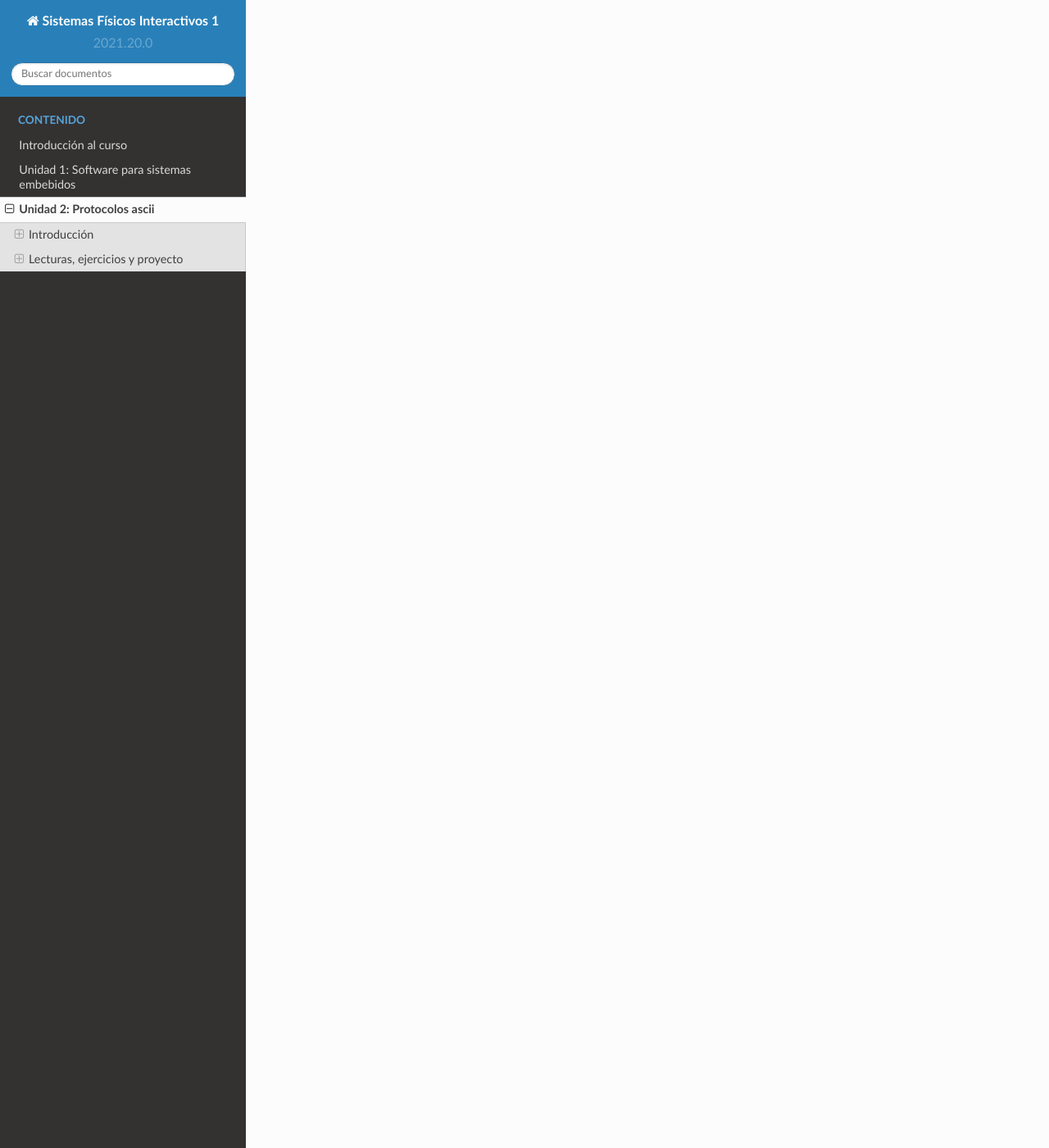
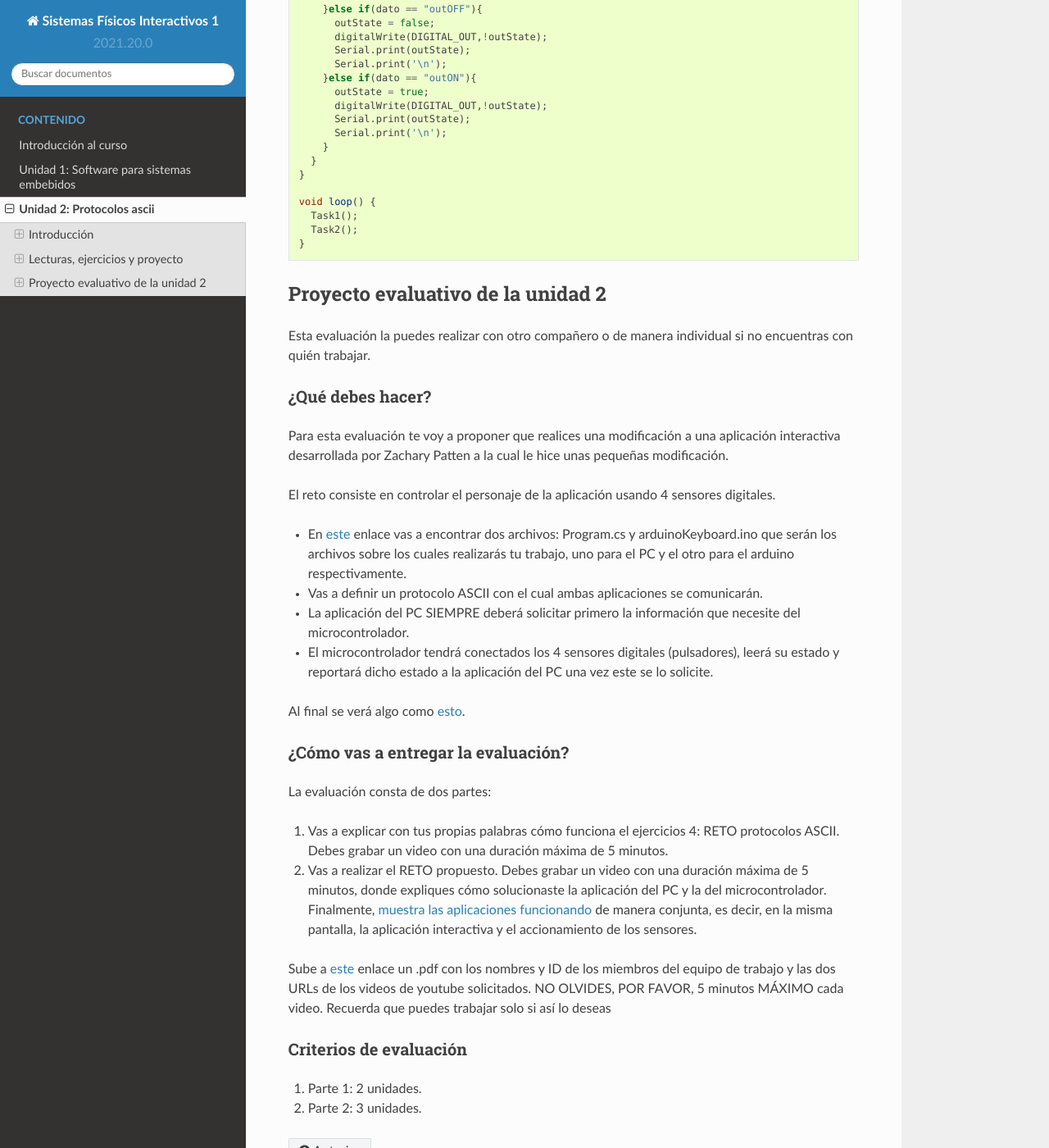
Before and after one commit to juanferfranco/SistemasFisicosInteractivos1, a Sphinx documentation site: the page built from docs/_unidad2/unidad2.rst, in a window 1280 px wide and 1400 px high, scrolled down 9443 px. Shown: the whole window at 82% size. Built offline with Sphinx 7.4.7 and the Read the Docs theme 2.0.0, drawn with Linux system fonts in a browser that asks for light colours; some of the changed text lies outside the part shown.

Commit message:
add unit 2 evaluation

```diff
--- a/docs/_unidad2/unidad2.rst
+++ b/docs/_unidad2/unidad2.rst
@@ -385,76 +385,194 @@
 * No olvides que DEBES terminar TODOS los mensajes con el carácter NEWLINE (``\n``) para que
   ambas partes sepan que el mensaje está completo.
 
+.. warning:: ALERTA DE SPOILER
+
+  Te dejo aquí una posible solución al problema.
+
+El código del PC:
+
+.. code-block:: csharp
+
+    using System;
+    using System.IO.Ports;
+    using System.Threading;
+
+    namespace un2_reto_ej4_2021_20
+    {
+        class Program
+        {
+            static void Main(string[] args)
+            {
+                int counter = 0;
+
+                Thread t = new Thread(serialCom);
+                t.Start();
+
+                while (true)
+                {
+                    Console.WriteLine(counter);
+                    counter = (counter + 1);
+                    Thread.Sleep(100);
+                }
+            }
+
+            static void serialCom()
+            {
+                SerialPort _serialPort = new SerialPort(); ;
+                _serialPort.PortName = "/dev/ttyUSB0";
+                _serialPort.BaudRate = 115200;
+                _serialPort.DtrEnable = true;
+                _serialPort.Open();
+
+                while (true)
+                {
+                    if (Console.KeyAvailable == true)
+                    {
+                        ConsoleKeyInfo key;
+                        key = Console.ReadKey(true);
+
+                        if (key.Key == ConsoleKey.R)
+                        {
+                            _serialPort.WriteLine("read");
+                            string message = _serialPort.ReadLine();
+                            Console.WriteLine(message);
+
+                        }else if (key.Key == ConsoleKey.I)
+                        {
+                            _serialPort.WriteLine("outON");
+                            string message = _serialPort.ReadLine();
+                            Console.WriteLine(message);
+
+                        }else if (key.Key == ConsoleKey.O)
+                        {
+                            _serialPort.WriteLine("outOFF");
+                            string message = _serialPort.ReadLine();
+                            Console.WriteLine(message);
+                        }
+                    }
+                }
+            }
+        }
+    }
+
+
+El código del microcontrolar:
+
+.. code-block:: cpp
+
+  #define DIGITAL_IN 19
+  #define ANALOG_IN 34
+  #define DIGITAL_OUT 5
+  #define LED 18
+
+  void setup() {
+
+    Serial.begin(115200);
+    pinMode(DIGITAL_IN, INPUT_PULLUP);
+    digitalWrite(DIGITAL_OUT, true);
+    pinMode(DIGITAL_OUT, OUTPUT);
+
+    pinMode(LED, OUTPUT);
+    analogReadResolution(10);
+  }
+
+
+  void Task1() {
+    static uint32_t previousMillis = 0;
+    const uint32_t interval = 500;
+    static bool ledState = false;
+
+    uint32_t currentMillis = millis();
+
+    if ( (currentMillis - previousMillis) >= interval) {
+      previousMillis = currentMillis;
+
+      if (ledState == false) {
+        ledState = true;
+      } else {
+        ledState = false;
+      }
+      digitalWrite(LED, ledState);
+    }
+  }
+
+  void Task2() {
+    static bool outState = false;
+
+
+    if (Serial.available() > 0) {
+      String dato = Serial.readStringUntil('\n');
+      if(dato == "read"){
+        Serial.print(digitalRead(DIGITAL_IN)); // se envía un 0 o un 1
+        Serial.print(',');
+        Serial.print(analogRead(ANALOG_IN));
+        Serial.print(',');
+        Serial.print(outState);
+        Serial.print('\n');
+
+      }else if(dato == "outOFF"){
+        outState = false;
+        digitalWrite(DIGITAL_OUT,!outState);
+        Serial.print(outState);
+        Serial.print('\n');
+      }else if(dato == "outON"){
+        outState = true;
+        digitalWrite(DIGITAL_OUT,!outState);
+        Serial.print(outState);
+        Serial.print('\n');
+      }
+    }
+  }
+
+  void loop() {
+    Task1();
+    Task2();
+  }
+
 Proyecto evaluativo de la unidad 2
-^^^^^^^^^^^^^^^^^^^^^^^^^^^^^^^^^^^
+-------------------------------------
 
-.. warning:: REGRESA AQUÍ EN LA SEMANA DE EVALUACIÓN
+Esta evaluación la puedes realizar con otro compañero o de manera individual si no
+encuentras con quién trabajar.
 
-    No olvides presionar F5 para cargar de nuevo la paǵina con la evaluación
-    en la semana correspondiente.
+¿Qué debes hacer?
+^^^^^^^^^^^^^^^^^^
 
-..
-    Debes realizar un sistema interactivo compuesto por una aplicación en el PC y
-    un controlador al cual se conectan varios sensores y actuadores.
+Para esta evaluación te voy a proponer que realices una modificación a una aplicación
+interactiva desarrollada por Zachary Patten a la cual le hice unas pequeñas modificación.
 
-    Para el controlador tienes:
+El reto consiste en controlar el personaje de la aplicación usando 4 sensores digitales.
 
-    * Dos sensores digitales
-    * Dos sensores analógicos: valores de 0 a 1023
-    * Dos actuadores digitales.
-    * Dos actuadores analógicos (pwm)
+* En `este <https://github.com/juanferfranco/dotnet-console-games/tree/main/Projects/Snake>`__
+  enlace vas a encontrar dos archivos: Program.cs y arduinoKeyboard.ino que serán los archivos
+  sobre los cuales realizarás tu trabajo, uno para el PC y el otro para el arduino respectivamente.
+* Vas a definir un protocolo ASCII con el cual ambas aplicaciones se comunicarán.
+* La aplicación del PC SIEMPRE deberá solicitar primero la información que necesite del microcontrolador.
+* El microcontrolador tendrá conectados los 4 sensores digitales (pulsadores), leerá su estado
+  y reportará dicho estado a la aplicación del PC una vez este se lo solicite.
 
-    El controlador se conecta a un computador a través del puerto USB y se comunica
-    utilizando la interfaz Serial.
+Al final se verá algo como `esto <https://youtu.be/hR9nPCNaFIk>`__.
 
-    Realiza un programa, para le controlador, que haga las siguientes tareas
-    concurrentes:
+¿Cómo vas a entregar la evaluación?
+^^^^^^^^^^^^^^^^^^^^^^^^^^^^^^^^^^^^
 
-    * Recibir comandos a través de la interfaz Serial
-    * Enciende y apaga un LED a una frecuencia de 10 Hz
-    * Enciende y apaga un LED a una frecuencia de 5 Hz.
+La evaluación consta de dos partes:
 
-    Los comandos recibidos por el puerto serial serán los siguientes:
+#. Vas a explicar con tus propias palabras cómo funciona el ejercicios 4: RETO protocolos ASCII.
+   Debes grabar un video con una duración máxima de 5 minutos.
+#. Vas a realizar el RETO propuesto. Debes grabar un video con una duración máxima de 5 minutos, donde
+   expliques cómo solucionaste la aplicación del PC y la del microcontrolador. Finalmente,
+   `muestra las aplicaciones funcionando <https://youtu.be/hR9nPCNaFIk>`__
+   de manera conjunta, es decir, en la misma pantalla, la aplicación interactiva y el accionamiento
+   de los sensores.
 
-    * read D1. Este comando hace que se envíe al PC el valor del sensor digital 1.
-      El controlador devuelve la cadena:  D1 estado. Donde estado puede ser 1 o 0.
+Sube a `este <https://www.dropbox.com/request/MpzVuXWbHnH0ecJPWO11>`__ enlace un .pdf con
+los nombres y ID de los miembros del equipo de trabajo y las dos URLs de los videos de youtube
+solicitados. NO OLVIDES, POR FAVOR, 5 minutos MÁXIMO cada video. Recuerda que puedes trabajar
+solo si así lo deseas
 
-    * read D2: enviar al PC el valor del sensor digital 2.
-      El controlador devuelve la cadena: D2 estado. Donde estado puede ser 1 o 0.
+Criterios de evaluación
+^^^^^^^^^^^^^^^^^^^^^^^^^^^^^^^^^^^^
 
-    * read A1: enviar el PC el valor del sensor analógico 1.
-      El controlador devuelve la cadena A1 valor. Donde valor está entre 0 y 1023.
-
-    * read A2: enviar el PC el valor del sensor analógico 2.
-      El controlador devuelve la cadena A2 valor. Donde valor está entre 0 y 1023.
-
-    * write O1 estado: donde estado puede ser 1 o 0.
-      Activa o desactiva la salida digital 1
-
-    * write O2 estado: donde estado puede ser 1 o 0.
-      Activa o desactiva la salida digital 2
-
-    * write P1 valor: donde valor puede ser de 0 a 255.
-      Escribir un valor de PWM igual a valor en el actuador analógico 1.
-
-    * write P2 valor: donde valor puede ser de 0 a 255.
-      Escribir un valor de PWM igual a valor en el actuador analógico 2.
-
-    La aplicación interactiva en el PC es tipo consola en C# y debe tener:
-
-    * Dos hilos.
-    * Un hilo debe imprimir cada 100 ms el valor de un contador.
-    * El otro hilo estará atento a los eventos del teclado producidos por el usuario.
-    * Asigne una tecla a cada comando que será enviado al controlador.
-    * Indicar si el controlador entendió o no entendió el comando, es decir,
-      mostrar el NACK o el ACK (abajo la explicación de esto)
-
-    .. note::
-
-      Para cualquiera de los comandos tipo write el controlador debe devolver los caraceres
-      ACK si reconoce el comando y NACK si no los reconoce.
-
-      Debes decidir, dados los requisitos
-      de la aplicación, si requieres introducir caracteres de nueva línea y/o retorno de carro.
-      TEN PRESENTE que LOS LEDs deben funcionar SIEMPRE a 5 Hz y 10 HZ como se declaró previamente,
-      ese decir, su funcionamiento no puede ser interrumpido por las operaciones del puerto serial
+#. Parte 1: 2 unidades.
+#. Parte 2: 3 unidades.
```
